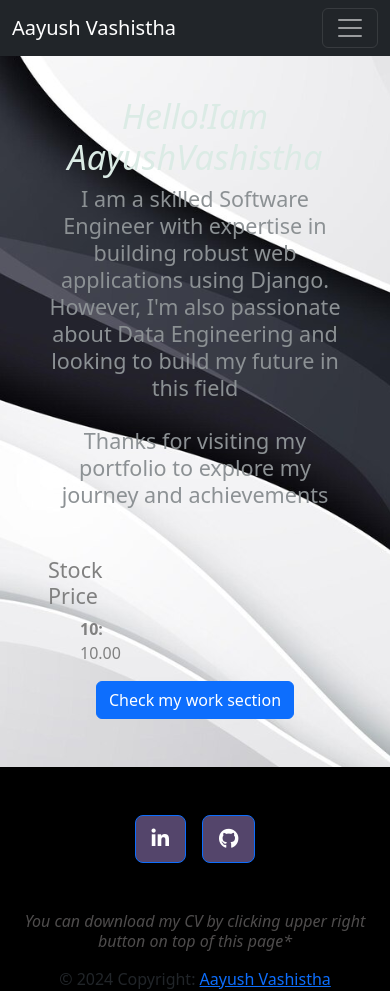
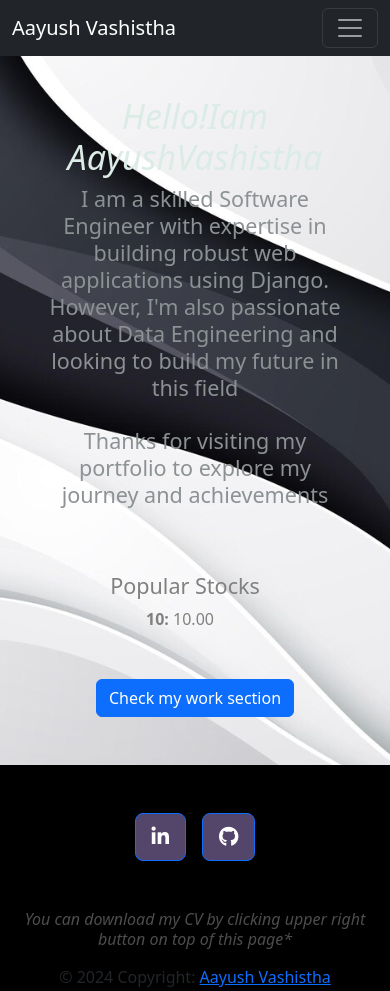
Before and after one commit to aayushvashistha/project_portfolio, a Django app: template templates/home.html in a window 390 px wide. Run offline with Django 4.2, Linux system fonts and the light colour scheme; the template is opened without the code that fills it: most values are stand-ins (such as "Sample title", 1, 10 or a date in 2020); some libraries are stand-ins or nearby versions.

Commit message:
making site responsive

```diff
--- a/templates/base.html
+++ b/templates/base.html
@@ -4,7 +4,7 @@
 <title>Portfolio</title>
 <link rel = "icon" href = "../img/Logo.jpg" type = "image/x-icon">
 <meta charset="utf-8">
-<meta name="viewport" content="width=device-width, initial-scale=1.0">
+<meta name="viewport" content="width=device-width, initial-scale=1.0, maximum-scale=1.0, user-scalable=no">
 <link href="https://cdn.jsdelivr.net/npm/bootstrap@5.3.1/dist/css/bootstrap.min.css" rel="stylesheet" integrity="sha384-4bw+/aepP/YC94hEpVNVgiZdgIC5+VKNBQNGCHeKRQN+PtmoHDEXuppvnDJzQIu9" crossorigin="anonymous">
 <script src="https://cdn.jsdelivr.net/npm/bootstrap@5.2.3/dist/js/bootstrap.bundle.min.js"></script>
 <link rel="stylesheet" href="https://use.fontawesome.com/releases/v5.0.8/css/all.css">
@@ -13,14 +13,6 @@
 <header>
   <nav class="navbar navbar-expand-lg navbar-dark bg-dark fixed-top">
     <div class="container-fluid">
-      <!-- <style>
-        .label:after{
-              content:'Aayush Vashistha';
-          }
-          .label:hover:after{
-              content:'Hey!';
-          }
-      </style> -->
       <a class="navbar-brand" href="/">Aayush Vashistha</a>
       <button class="navbar-toggler" type="button" data-bs-toggle="collapse" data-bs-target="#navbarResponsive" aria-controls="navbarResponsive" aria-expanded="false" aria-label="Toggle navigation">
         <span class="navbar-toggler-icon"></span>
--- a/templates/home.html
+++ b/templates/home.html
@@ -31,19 +31,11 @@
         I am a skilled <b>Software Engineer</b> with expertise in building robust web applications using Django. </br>
         However, I'm also passionate about <b>Data Engineering</b> and looking to build my future in this field  </br></br>
         Thanks for visiting my portfolio to explore my journey and achievements
-    </p>
-</div>
+    </p></br></br>
 
-<style>
-
-    #stocks-list {
-        margin-right: 2000px; /* Adjust the margin as needed */
-    }
-</style>
-
-{% if result_dict %}
+    {% if result_dict %}
 <div id="stocks-list">
-    <h4 style="color: grey;">Stock Price</h4>
+    <h4 style="color: grey;">Popular Stocks</h4>
 <ul style="list-style: none; color: grey">
 
     {% for stock, price in result_dict.items %}
@@ -54,6 +46,23 @@
 {% else %}
     <p>No data available.</p>
 {% endif %}
+</div>
+
+<style>
+
+    #stocks-list {
+        margin-right: 20px; /* Adjust the margin as needed */
+    }
+    #stocks-list ul {
+            list-style-type: none;
+            padding: 0;
+        }
+
+        #stocks-list li {
+            display: inline-block;
+            margin-right: 10px; /* Adjust the margin as needed */
+        }
+</style>
 
 <div>
     <a class="btn btn-primary" href="/work">Check my work section</a>
```
